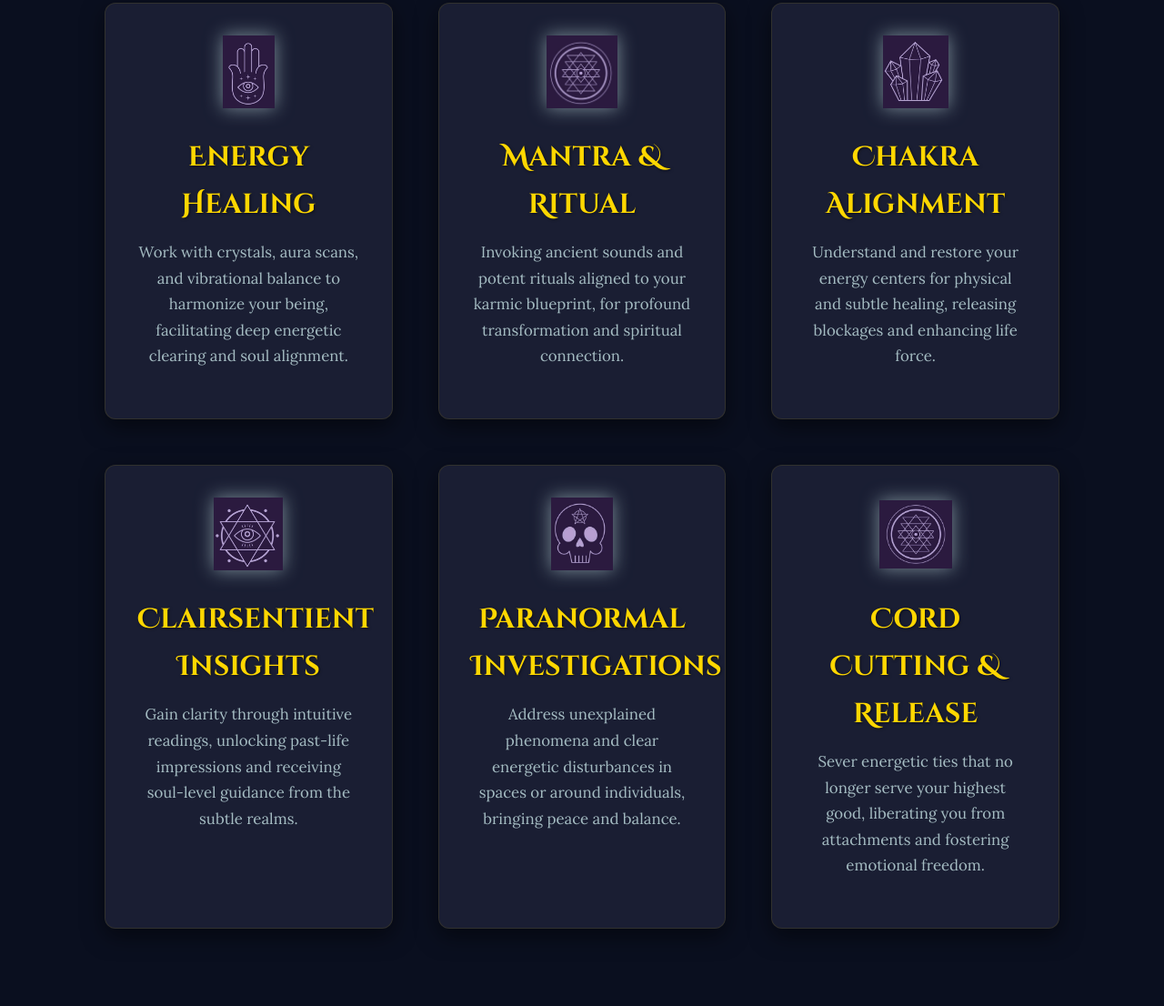
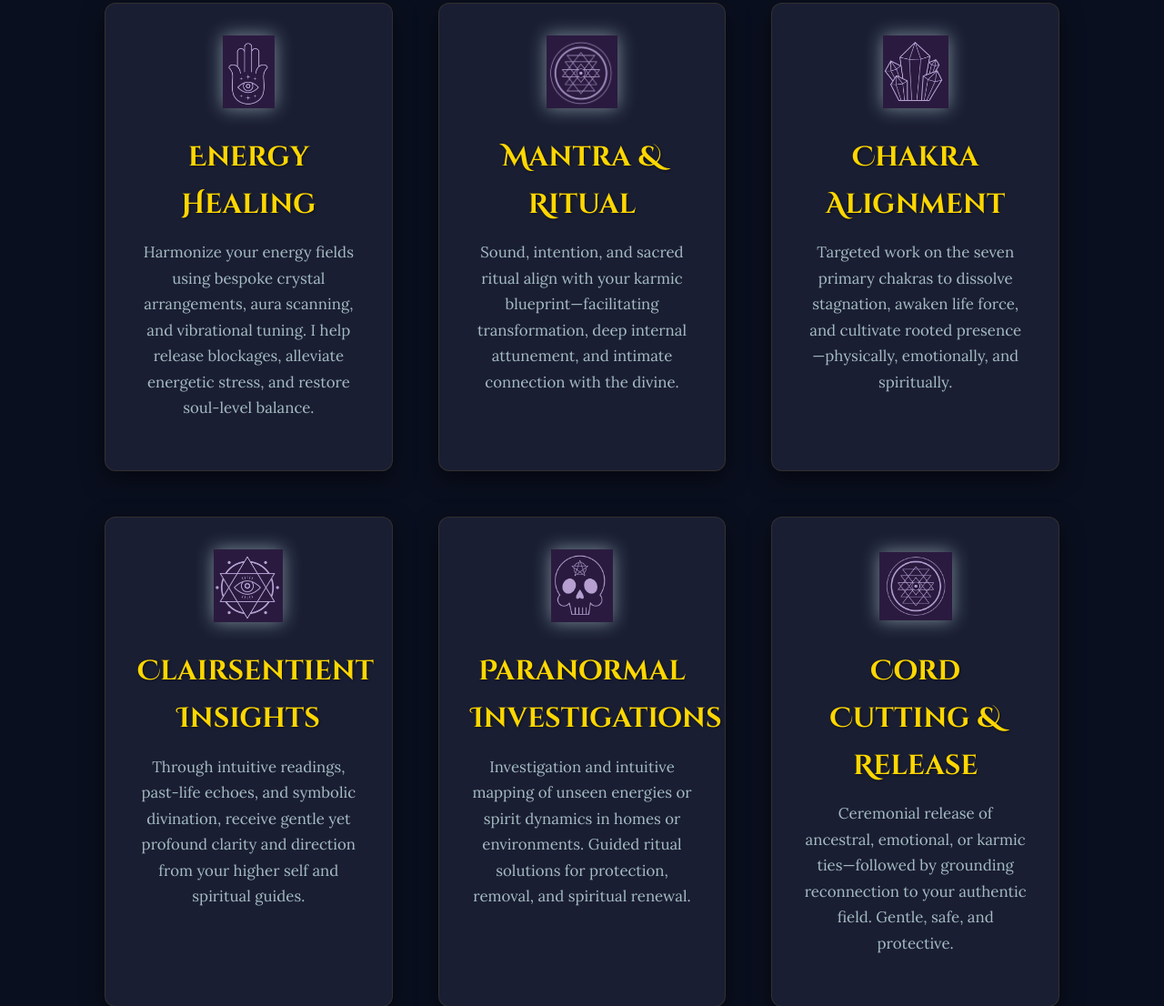
Before and after one commit to saurhin/Tantrasya, a plain HTML site: page index6.html in a window 1280 px wide. Shown: the part 1919-3025 px from the top of the page at 91% size. Drawn offline with Linux system fonts and the light colour scheme.

Commit message:
Update index6.html

```diff
--- a/index6.html
+++ b/index6.html
@@ -611,32 +611,32 @@ I am Saurhin Parikh, a clairsentient healer, crystal intuitive, and spiritual gu
                 <div>
                     <img src="images/energy-healing-icon.png" alt="Energy Healing Icon" class="service-icon-img" />
                     <h3>Energy Healing</h3>
-                    <p>Work with crystals, aura scans, and vibrational balance to harmonize your being, facilitating deep energetic clearing and soul alignment.</p>
+                    <p>Harmonize your energy fields using bespoke crystal arrangements, aura scanning, and vibrational tuning. I help release blockages, alleviate energetic stress, and restore soul-level balance.</p>
                 </div>
                 <div>
                     <img src="images/mantra-ritual-icon.png" alt="Mantra & Ritual Icon" class="service-icon-img" />
                     <h3>Mantra & Ritual</h3>
-                    <p>Invoking ancient sounds and potent rituals aligned to your karmic blueprint, for profound transformation and spiritual connection.</p>
+                    <p>Sound, intention, and sacred ritual align with your karmic blueprint—facilitating transformation, deep internal attunement, and intimate connection with the divine.</p>
                 </div>
                 <div>
                     <img src="images/chakra-alignment-icon.png" alt="Chakra Alignment Icon" class="service-icon-img" />
                     <h3>Chakra Alignment</h3>
-                    <p>Understand and restore your energy centers for physical and subtle healing, releasing blockages and enhancing life force.</p>
+                    <p>Targeted work on the seven primary chakras to dissolve stagnation, awaken life force, and cultivate rooted presence—physically, emotionally, and spiritually.</p>
                 </div>
                 <div>
                     <img src="images/clairsentient-insights-icon.png" alt="Clairsentient Insights Icon" class="service-icon-img" />
                     <h3>Clairsentient Insights</h3>
-                    <p>Gain clarity through intuitive readings, unlocking past-life impressions and receiving soul-level guidance from the subtle realms.</p>
+                    <p>Through intuitive readings, past-life echoes, and symbolic divination, receive gentle yet profound clarity and direction from your higher self and spiritual guides.</p>
                 </div>
                 <div>
                     <img src="images/paranormal-investigation-icon.png" alt="Paranormal Investigation Icon" class="service-icon-img" />
                     <h3>Paranormal Investigations</h3>
-                    <p>Address unexplained phenomena and clear energetic disturbances in spaces or around individuals, bringing peace and balance.</p>
+                    <p>Investigation and intuitive mapping of unseen energies or spirit dynamics in homes or environments. Guided ritual solutions for protection, removal, and spiritual renewal.</p>
                 </div>
                 <div>
                     <img src="images/cord-cutting-release-icon.png" alt="Cord Cutting & Release Icon" class="service-icon-img" />
                     <h3>Cord Cutting & Release</h3>
-                    <p>Sever energetic ties that no longer serve your highest good, liberating you from attachments and fostering emotional freedom.</p>
+                    <p>Ceremonial release of ancestral, emotional, or karmic ties—followed by grounding reconnection to your authentic field. Gentle, safe, and protective.</p>
                 </div>
             </div>
         </div>
```
